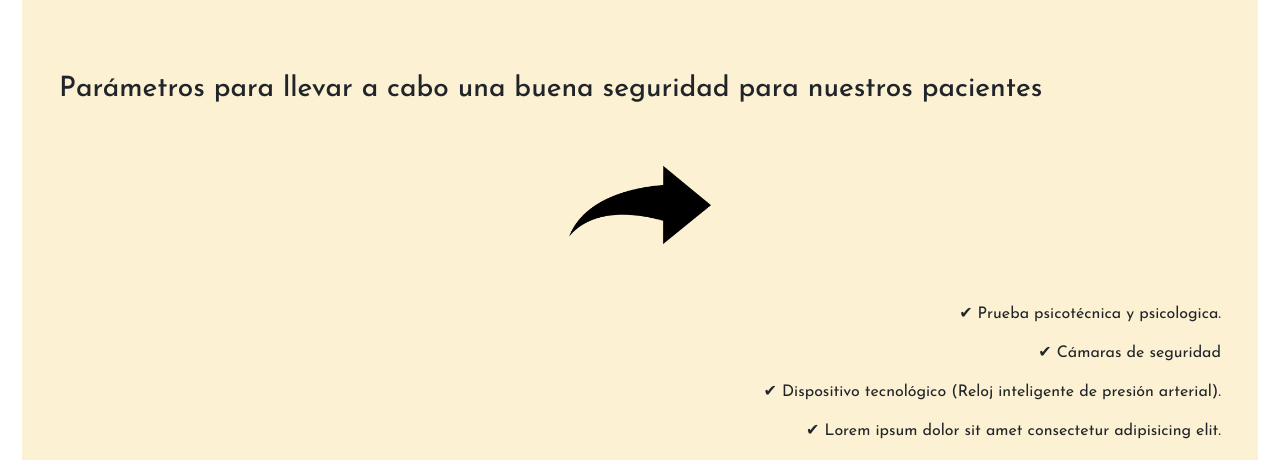
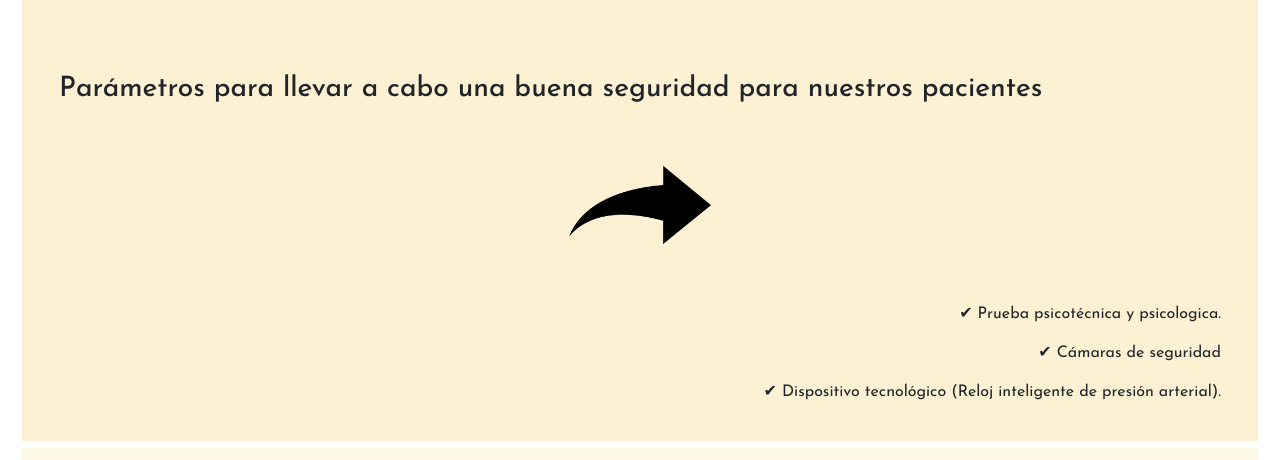
Before and after one commit to Ginebra3628/webasilos, a plain HTML site: page index.html in a window 1280 px wide. Shown: the part 2901-3361 px from the top of the page. Drawn offline with nearby package versions, Linux system fonts and the light colour scheme.

Commit message:
index.html

```diff
--- a/index.html
+++ b/index.html
@@ -99,7 +99,7 @@
                  <li>✔ Prueba psicotécnica y psicologica. </li>
                  <li>✔ Cámaras de seguridad</li>
                  <li>✔ Dispositivo tecnológico (Reloj inteligente de presión arterial). </li>
-                 <li>✔ Lorem ipsum dolor sit amet consectetur adipisicing elit. </li>
+
             </ol>
         </div>
     </main>
```
